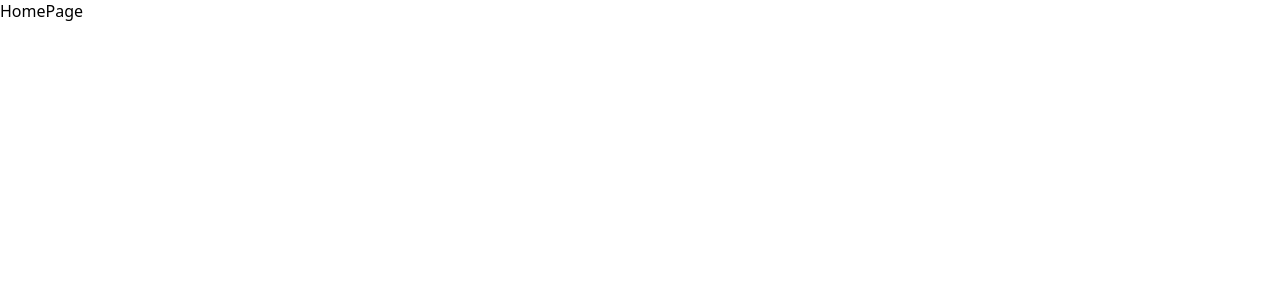
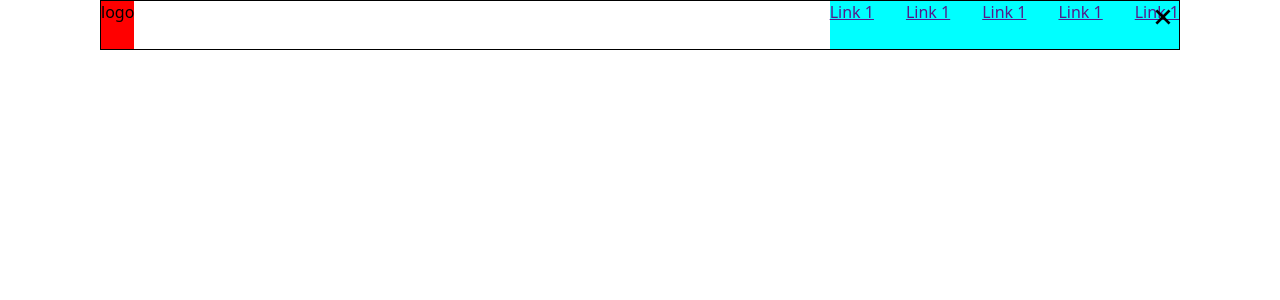
Before and after one commit to EricEchemane/FMH-Animal-Clinic-IMS, a Next.js app: page / in a window 1280 px wide. Shown: the top 300 px of the page. Built offline with nearby package versions, Linux system fonts and the light colour scheme.

Commit message:
responsive navbar

```diff
--- /dev/null
+++ b/src/components/Navbar/index.tsx
@@ -0,0 +1,42 @@
+import React, { useRef } from 'react'
+import logo from './assets/logo.svg'
+import style from './style.module.css'
+
+export default function Navbar() {
+  const navLinkRef = useRef<HTMLDivElement>(null)
+  const showRef = useRef<boolean>(false)
+
+  const toggleNavbar = () => {
+    if(!navLinkRef.current) return;
+
+    if(showRef.current === false) {
+      navLinkRef.current.style.translate = '0% 0'
+      showRef.current = true;
+    }
+    else {
+      navLinkRef.current.style.translate = '100% 0'
+      showRef.current = false;
+    }
+  }
+
+  return (
+      <nav className={style.nav}>
+        <div className={style.logoDiv}> logo </div>
+
+        <div
+          ref={navLinkRef}
+          className={style.navLinks}>
+          <ul>
+            <i onClick={toggleNavbar} className={`bx bx-x ${style.closeIcon}`}></i>
+            <li> <a href=""> Link 1</a> </li>
+            <li> <a href=""> Link 1</a> </li>
+            <li> <a href=""> Link 1</a> </li>
+            <li> <a href=""> Link 1</a> </li>
+            <li> <a href=""> Link 1</a> </li>
+          </ul>
+        </div>
+
+        <i onClick={toggleNavbar} className={`bx bx-menu ${style.hamburger}`}></i>
+      </nav>
+  )
+}
--- /dev/null
+++ b/src/components/Navbar/style.module.css
@@ -0,0 +1,52 @@
+.nav {
+  border: 1px solid black;
+  height: 50px;
+  display: flex;
+  justify-content: space-between;
+  max-width: 1080px;
+  margin: auto;
+}
+
+.logoDiv {
+  height: 100%;
+  background-color: red;
+}
+
+.navLinks {
+  background-color: aqua;
+  transition: 200ms ease;
+  position: relative;
+}
+
+.navLinks ul {
+  display: flex;
+  list-style: none;
+  gap: 2rem;
+}
+
+.hamburger {
+  display: none;
+}
+
+.closeIcon {
+  position: absolute;
+  right: 0;
+}
+
+/* ========================================== media queries */
+
+@media (max-width: 500px) {
+  .navLinks {
+    position: fixed;
+    top: 0;
+    left: 0;
+    right: 0;
+    translate: 100% 0;
+  }
+  .navLinks ul {
+    flex-direction: column;
+  }
+  .hamburger {
+    display: inline;
+  }
+}
--- /dev/null
+++ b/src/pages/_document.tsx
@@ -0,0 +1,15 @@
+import { Html, Head, Main, NextScript } from 'next/document'
+
+export default function Document() {
+  return (
+    <Html>
+      <Head>
+        <link href='https://unpkg.com/boxicons@2.1.4/css/boxicons.min.css' rel='stylesheet'/>
+      </Head>
+      <body>
+        <Main />
+        <NextScript />
+      </body>
+    </Html>
+  )
+}
--- a/src/pages/index.tsx
+++ b/src/pages/index.tsx
@@ -1,7 +1,8 @@
 import React from 'react'
+import Navbar from '~/components/Navbar';
 
 export default function HomePage() {
-  return (
-    <div>HomePage</div>
-  )
+  return <>
+    <Navbar/>
+  </>
 }
--- a/styles/global.css
+++ b/styles/global.css
@@ -13,3 +13,8 @@
   box-sizing: border-box;
   font-family: system-ui, -apple-system, BlinkMacSystemFont, 'Segoe UI', Roboto, Oxygen, Ubuntu, Cantarell, 'Open Sans', 'Helvetica Neue', sans-serif;
 }
+
+.bx {
+  font-size: 2rem;
+  line-height: 100%;
+}
```
Also changed, not shown: src/components/Navbar/assets/Logo.svg (added).
